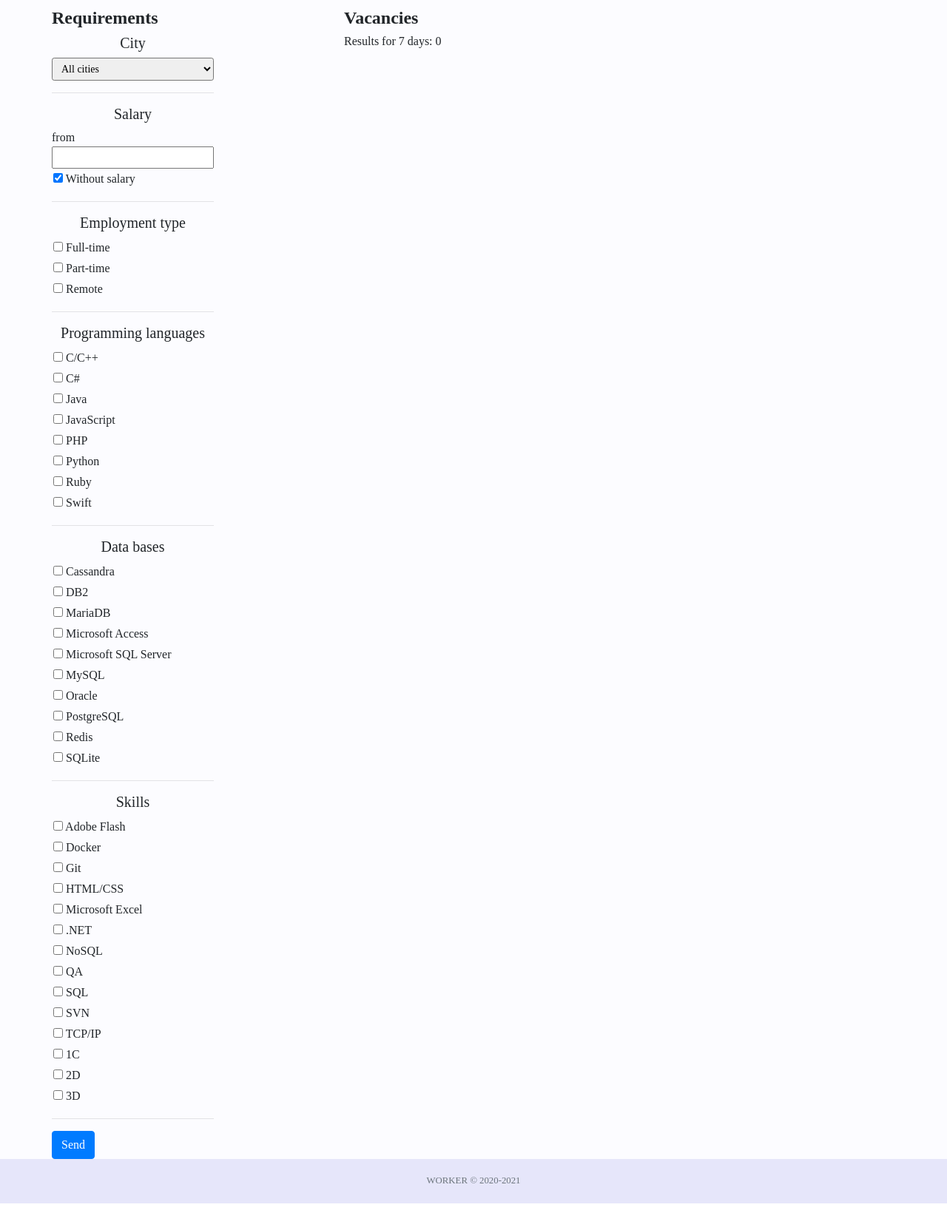
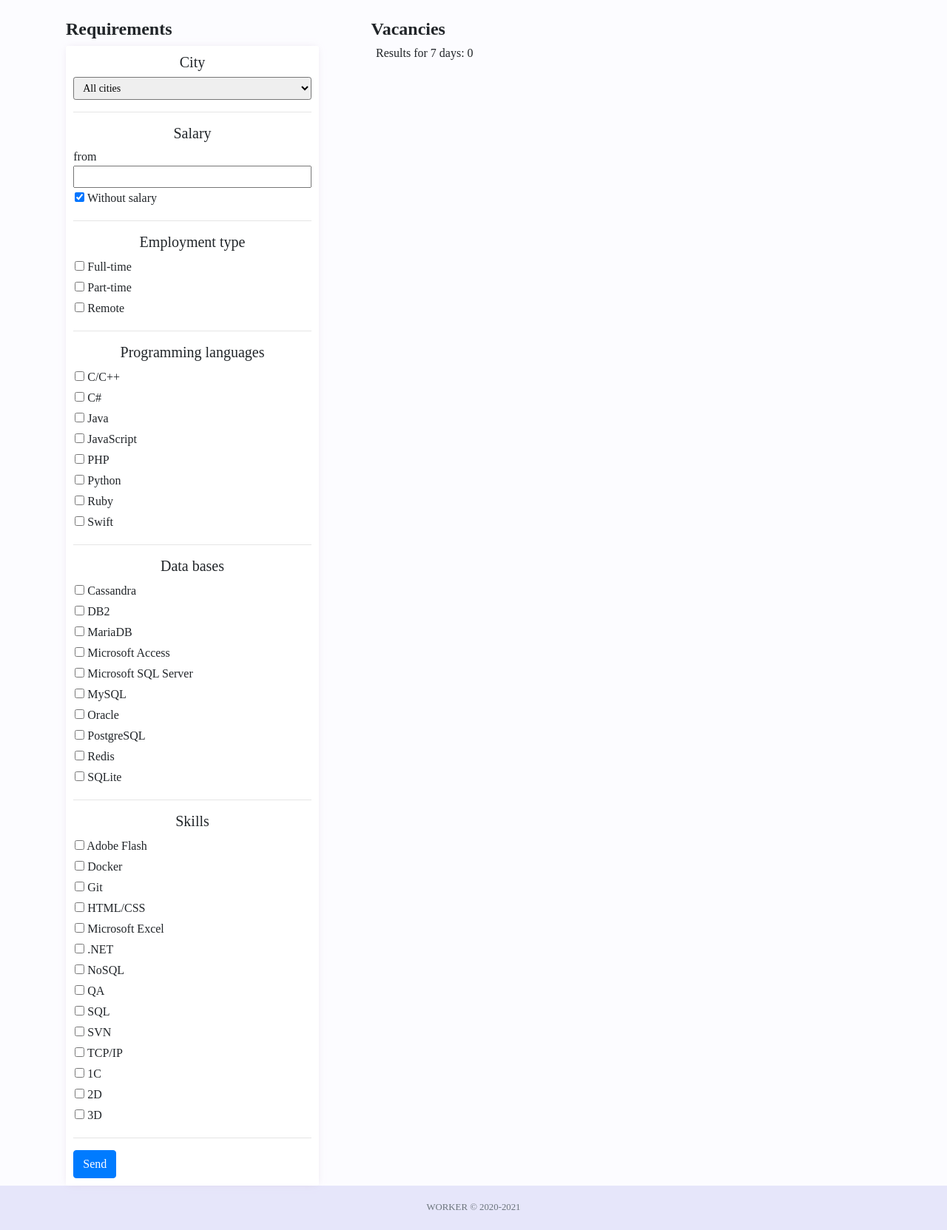
Before and after one commit to anna-zhydko/Django-project-Worker, a Django app: page / in a window 1280 px wide. Shown: the part 110-1773 px from the top of the page at 74% size. Before the commit the page ends 1737 px from the top, so only its background shows below. Run offline with Django 3.2, Linux system fonts and the light colour scheme; data that the repository does not hold is empty; parts of the project's set-up code (start-up, migrations or seed data) failed here and were passed over; some libraries are stand-ins or nearby versions.

Commit message:
css head shift

```diff
--- a/main/static/main/index_style.css
+++ b/main/static/main/index_style.css
@@ -37,7 +37,6 @@ h1{
 }
 
 h4{
-    margin-top: 10px;
     font-weight: bold;
 }
 
@@ -57,7 +56,7 @@ h5.title{
 }
 
 h6{
-    padding: 0 0 010px;
+    padding: 0 0 2% 1%;
 }
 
 h6.city{
@@ -83,7 +82,10 @@ h6.employment{
 }
 
 #form{
-
+    box-shadow: 0px 0px 10px -4px rgba(205,184,209,0.63);
+    padding: 3%;
+    background: #ffffff;
+    border-radius: 3px;
 }
 
 #sidebar{
@@ -98,10 +100,12 @@ h6.employment{
 
 div .card{
   height: 258px;
-  margin: 30px auto;
-  width: 90%;
-  padding: 7px;
-  border-radius: 7px;
+  width: 98%;
+  padding: 1%;
+  margin-bottom: 2%;
+  border-radius: 3px;
+  border: 0;
+  box-shadow: 0px 0px 10px -4px rgba(205,184,209,0.63);
 }
 
 p.description{
@@ -167,12 +171,12 @@ option[value="Чернігів"]
 .header-container{
     max-width: 1140px;
     margin: auto;
+    margin-bottom: 2%;
 }
 
-#wrapper{
+.wrapper{
     display: flex;
     flex-direction: column;
     width: 90%;
-    margin: 8% auto;
-    padding: 1%;
+    margin: auto;
 }
--- a/main/templates/main/index.html
+++ b/main/templates/main/index.html
@@ -62,8 +62,9 @@
         </button>
 
         <div class="collapse navbar-collapse" id="navbar-form">
-          <form id="form" class="wrapper" action="/" method="get">
-            <h4>Requirements</h4>
+          <div class="wrapper">
+          <h4>Requirements</h4>
+          <form id="form" action="/" method="get">
             <h5>City</h5>
             {{form.city}}
             <hr>
@@ -86,6 +87,7 @@
             <hr>
             <button type="submit" class="btn btn-primary">Send</button>
           </form>
+          </div>
         </div>
       </nav>
     </div>
```
